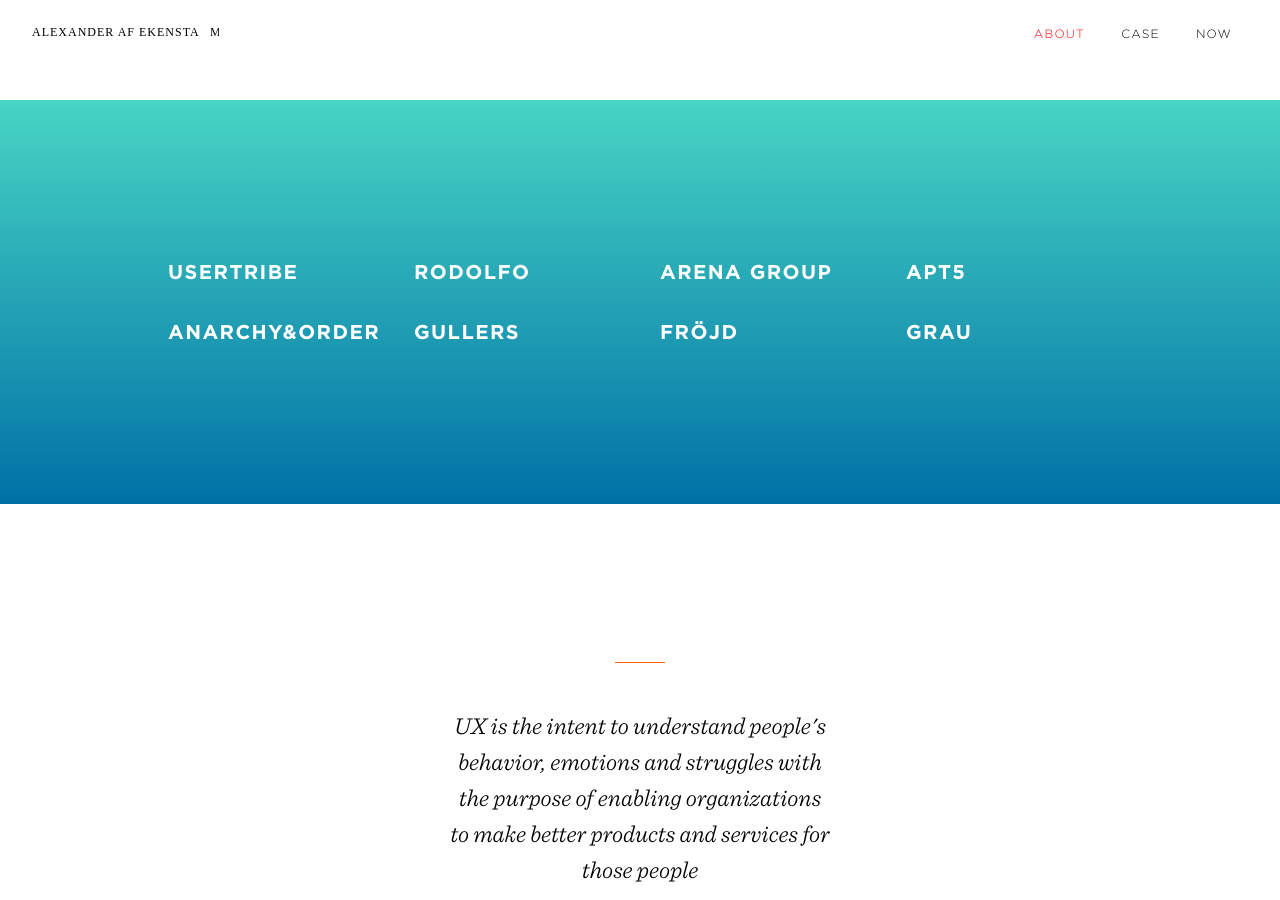
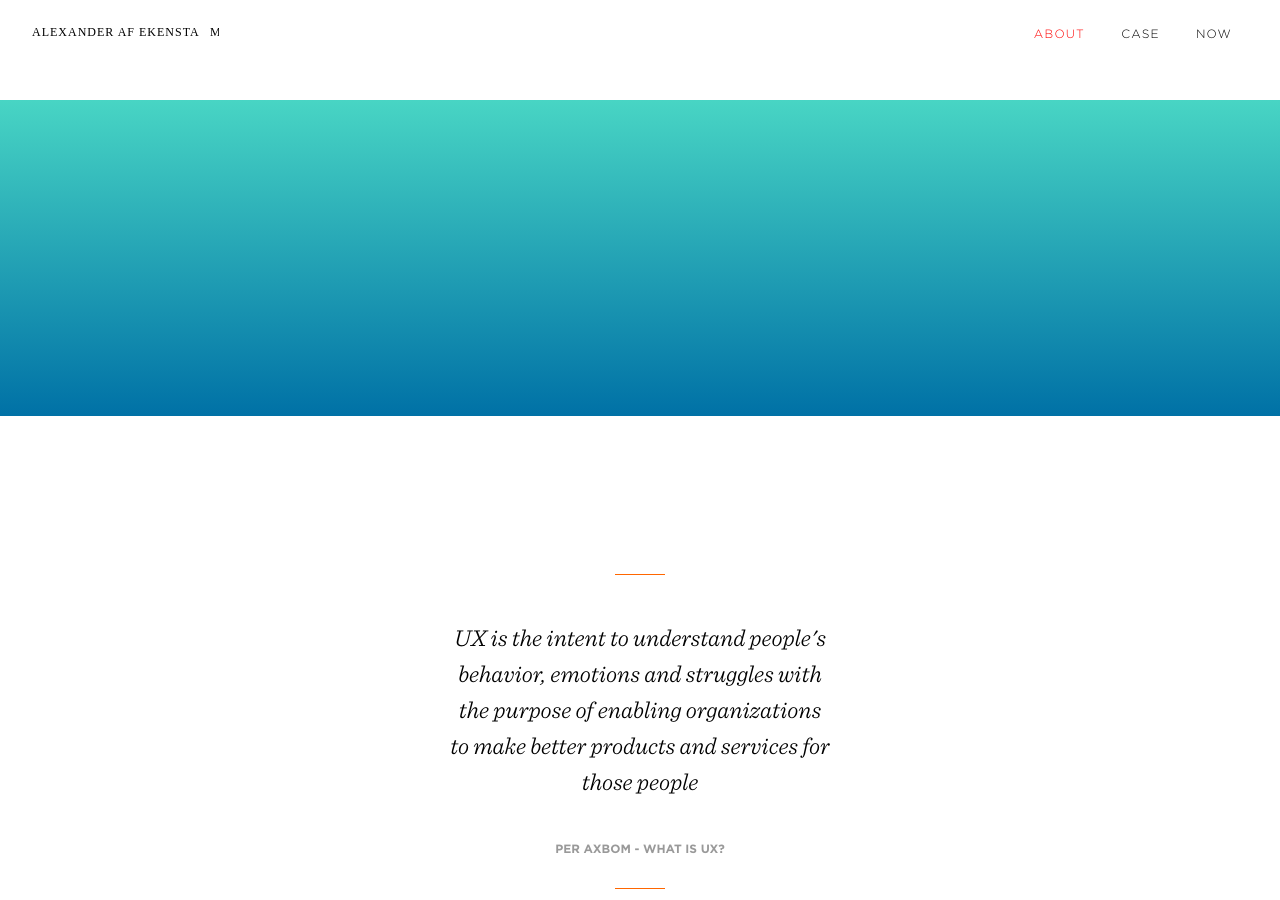
Before and after one commit to afekenstam/afekenst.am, a Jekyll site: the page built from index.md, in a window 1280 px wide and 900 px high, scrolled down 3174 px. Built offline with Jekyll 4.4.1, drawn with Linux system fonts in a browser that asks for light colours; nearby versions of some CDN libraries; a script that is not in the unit is left out.

Commit message:
Update JSON “partners”

```diff
--- a/_data/partners.json
+++ b/_data/partners.json
@@ -1,34 +1,4 @@
-[
-  {
-    "name": "Usertribe",
-    "url": "https://usertribe.com"
-  },
-  {
-    "name": "Rodolfo",
-    "url": "https://rodolfo.se/"
-  },
-  {
-    "name": "Arena Group",
-    "url": "http://www.arenagroup.eu/"
-  },
-  {
-    "name": "Apt5",
-    "url": "http://apartment5.se/"
-  },
-  {
-    "name": "Anarchy&Order",
-    "url": "http://anarchyorder.se/"
-  },
-  {
-    "name": "Gullers",
-    "url": "https://gullers.se/"
-  },
-  {
-    "name": "Fröjd",
-    "url": "https://www.frojd.se/"
-  },
-  {
-    "name": "Grau",
-    "url": "http://grau.se/"
-  }
-]
+{
+  "name": "test",
+  "url": "https://afekenstam.netlify.com"
+}
```
